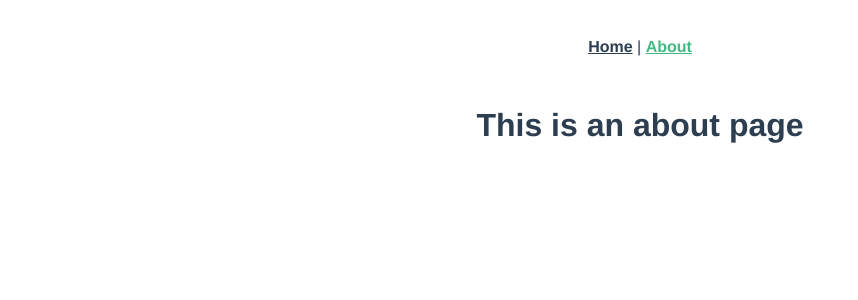
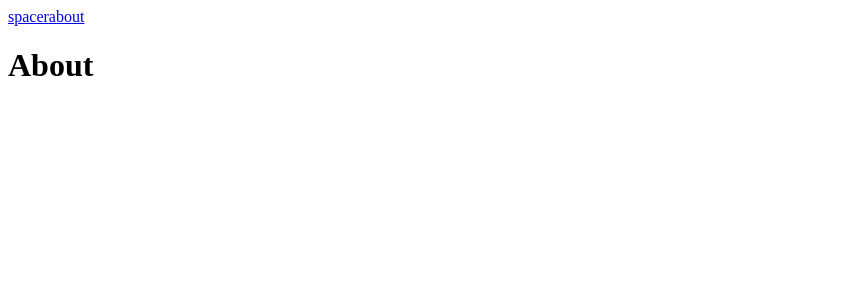
Before and after one commit to ddamian97/vue-spacer, a Vue app: page /#/about in a window 1280 px wide. Shown: the top 300 px of the page, without its empty margins (0-858 px from the left). Built offline with nearby package versions, Linux system fonts and the light colour scheme.

Commit message:
Create basic app view

```diff
--- a/src/App.vue
+++ b/src/App.vue
@@ -1,32 +1,13 @@
 <template>
-  <div id="app">
-    <div id="nav">
-      <router-link to="/">Home</router-link> |
-      <router-link to="/about">About</router-link>
+  <div class="app">
+    <div class="nav">
+      <router-link to="/">spacer</router-link>
+      <router-link to="/about">about</router-link>
     </div>
     <router-view/>
   </div>
 </template>
 
 <style lang="scss">
-#app {
-  font-family: Avenir, Helvetica, Arial, sans-serif;
-  -webkit-font-smoothing: antialiased;
-  -moz-osx-font-smoothing: grayscale;
-  text-align: center;
-  color: #2c3e50;
-}
 
-#nav {
-  padding: 30px;
-
-  a {
-    font-weight: bold;
-    color: #2c3e50;
-
-    &.router-link-exact-active {
-      color: #42b983;
-    }
-  }
-}
 </style>
--- a/src/components/HelloWorld.vue
+++ /dev/null
@@ -1,60 +0,0 @@
-<template>
-  <div class="hello">
-    <h1>{{ msg }}</h1>
-    <p>
-      For a guide and recipes on how to configure / customize this project,<br>
-      check out the
-      <a href="https://cli.vuejs.org" target="_blank" rel="noopener">vue-cli documentation</a>.
-    </p>
-    <h3>Installed CLI Plugins</h3>
-    <ul>
-      <li><a href="https://github.com/vuejs/vue-cli/tree/dev/packages/%40vue/cli-plugin-babel" target="_blank" rel="noopener">babel</a></li>
-      <li><a href="https://github.com/vuejs/vue-cli/tree/dev/packages/%40vue/cli-plugin-router" target="_blank" rel="noopener">router</a></li>
-      <li><a href="https://github.com/vuejs/vue-cli/tree/dev/packages/%40vue/cli-plugin-eslint" target="_blank" rel="noopener">eslint</a></li>
-      <li><a href="https://github.com/vuejs/vue-cli/tree/dev/packages/%40vue/cli-plugin-unit-jest" target="_blank" rel="noopener">unit-jest</a></li>
-    </ul>
-    <h3>Essential Links</h3>
-    <ul>
-      <li><a href="https://vuejs.org" target="_blank" rel="noopener">Core Docs</a></li>
-      <li><a href="https://forum.vuejs.org" target="_blank" rel="noopener">Forum</a></li>
-      <li><a href="https://chat.vuejs.org" target="_blank" rel="noopener">Community Chat</a></li>
-      <li><a href="https://twitter.com/vuejs" target="_blank" rel="noopener">Twitter</a></li>
-      <li><a href="https://news.vuejs.org" target="_blank" rel="noopener">News</a></li>
-    </ul>
-    <h3>Ecosystem</h3>
-    <ul>
-      <li><a href="https://router.vuejs.org" target="_blank" rel="noopener">vue-router</a></li>
-      <li><a href="https://vuex.vuejs.org" target="_blank" rel="noopener">vuex</a></li>
-      <li><a href="https://github.com/vuejs/vue-devtools#vue-devtools" target="_blank" rel="noopener">vue-devtools</a></li>
-      <li><a href="https://vue-loader.vuejs.org" target="_blank" rel="noopener">vue-loader</a></li>
-      <li><a href="https://github.com/vuejs/awesome-vue" target="_blank" rel="noopener">awesome-vue</a></li>
-    </ul>
-  </div>
-</template>
-
-<script>
-export default {
-  name: 'HelloWorld',
-  props: {
-    msg: String,
-  },
-};
-</script>
-
-<!-- Add "scoped" attribute to limit CSS to this component only -->
-<style scoped lang="scss">
-h3 {
-  margin: 40px 0 0;
-}
-ul {
-  list-style-type: none;
-  padding: 0;
-}
-li {
-  display: inline-block;
-  margin: 0 10px;
-}
-a {
-  color: #42b983;
-}
-</style>
--- a/src/router/index.js
+++ b/src/router/index.js
@@ -1,6 +1,7 @@
 import Vue from 'vue';
 import VueRouter from 'vue-router';
 import Home from '../views/Home.vue';
+import About from '../views/About.vue';
 
 Vue.use(VueRouter);
 
@@ -16,7 +17,9 @@
     // route level code-splitting
     // this generates a separate chunk (about.[hash].js) for this route
     // which is lazy-loaded when the route is visited.
-    component: () => import(/* webpackChunkName: "about" */ '../views/About.vue'),
+
+    // component: () => import(/* webpackChunkName: "about" */ '../views/About.vue'),
+    component: About,
   },
 ];
 
--- a/src/views/About.vue
+++ b/src/views/About.vue
@@ -1,5 +1,16 @@
 <template>
-  <div class="about">
-    <h1>This is an about page</h1>
-  </div>
+<div class="about">
+  <h1>About</h1>
+</div>
 </template>
+
+<script>
+export default {
+  name: 'About',
+
+};
+</script>
+
+<style scoped>
+
+</style>
--- a/src/views/Home.vue
+++ b/src/views/Home.vue
@@ -1,18 +1,12 @@
 <template>
   <div class="home">
     <img alt="Vue logo" src="../assets/logo.png">
-    <HelloWorld msg="Welcome to Your Vue.js App"/>
+    <h1>Spacer</h1>
   </div>
 </template>
-
 <script>
-// @ is an alias to /src
-import HelloWorld from '@/components/HelloWorld.vue';
-
 export default {
   name: 'Home',
-  components: {
-    HelloWorld,
-  },
+
 };
 </script>
```
